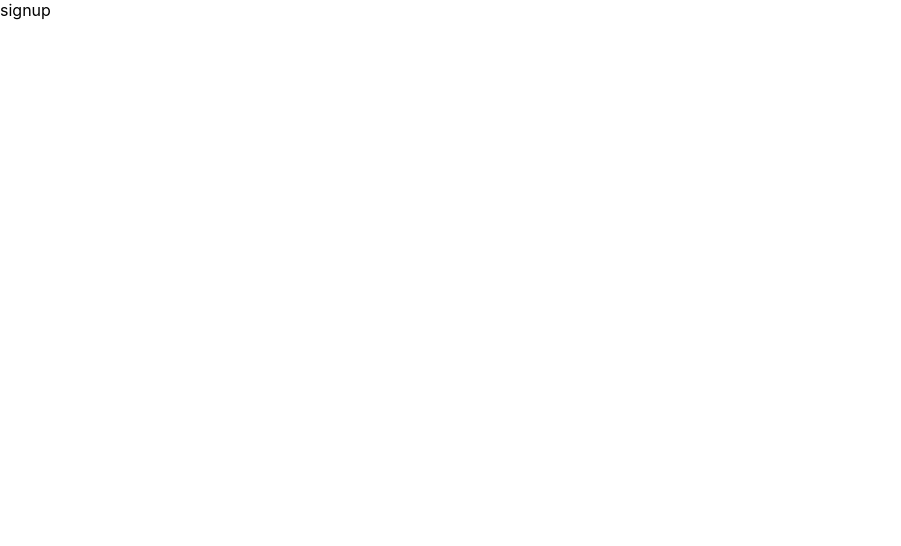
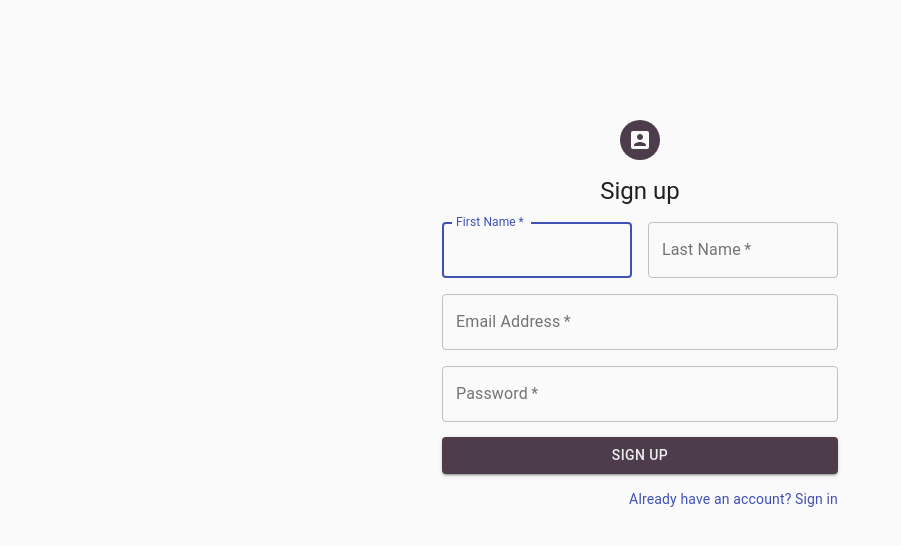
Before and after one commit to zhenyu0519/firebase-signinup-with-redux, a React (Create React App) app: page /signup in a window 1280 px wide. Shown: the top 546 px of the page, without its empty margins (0-901 px from the left). Built offline with nearby package versions, Linux system fonts and the light colour scheme.

Commit message:
create signin signup and home page

```diff
--- a/package.json
+++ b/package.json
@@ -3,10 +3,13 @@
   "version": "0.1.0",
   "private": true,
   "dependencies": {
+    "@material-ui/core": "^4.9.10",
+    "@material-ui/icons": "^4.9.1",
     "@testing-library/jest-dom": "^4.2.4",
     "@testing-library/react": "^9.5.0",
     "@testing-library/user-event": "^7.2.1",
     "firebase": "^7.14.1",
+    "node-sass": "^4.13.1",
     "react": "^16.13.1",
     "react-dom": "^16.13.1",
     "react-redux": "^7.2.0",
--- a/src/components/sign-in/SignIn.jsx
+++ b/src/components/sign-in/SignIn.jsx
@@ -1,9 +1,74 @@
-import React from 'react'
+import React from "react";
+import {
+  Avatar,
+  Button,
+  CssBaseline,
+  TextField,
+  Link,
+  Grid,
+  Container,
+  Typography,
+} from "@material-ui/core";
+import AccountCircleIcon from '@material-ui/icons/AccountCircle';
+import "./signIn.scss";
 
 export default function SignIn() {
-    return (
-        <div>
-            signin
-        </div>
-    )
+  return (
+    <Container component="main" maxWidth="xs">
+      <CssBaseline />
+      <div className="paper">
+        <Avatar className="avatar">
+          <AccountCircleIcon />
+        </Avatar>
+        <Typography component="h1" variant="h5">
+          Sign in
+        </Typography>
+        <form className="form" noValidate>
+          <TextField
+            variant="outlined"
+            margin="normal"
+            color=""
+            required
+            fullWidth
+            id="email"
+            label="Email Address"
+            name="email"
+            autoComplete="email"
+            autoFocus
+          />
+          <TextField
+            variant="outlined"
+            margin="normal"
+            required
+            fullWidth
+            name="password"
+            label="Password"
+            type="password"
+            id="password"
+            autoComplete="current-password"
+          />
+          <Button
+            type="submit"
+            fullWidth
+            variant="contained"
+            className="submit"
+          >
+            Sign In
+          </Button>
+          <Grid container>
+            <Grid item xs>
+              <Link href="#" variant="body2" underline="none">
+                Forgot password?
+              </Link>
+            </Grid>
+            <Grid item>
+              <Link href="#" variant="body2" underline="none" color="secondary">
+                {"Don't have an account? Sign Up"}
+              </Link>
+            </Grid>
+          </Grid>
+        </form>
+      </div>
+    </Container>
+  );
 }
--- /dev/null
+++ b/src/components/sign-in/signIn.scss
@@ -0,0 +1,41 @@
+.paper {
+    margin-top: 15vh;
+    display: flex;
+    flex-direction: column;
+    align-items: center;
+    justify-content: center;
+    .avatar {
+        background-color: #4c3c4c;
+        margin-bottom: 15px;
+    }
+
+    .form {
+        margin-top: 15px;
+        .submit {
+            margin: 15px 0;
+            background-color: #4c3c4c;
+            color: #eeeeee
+        }
+    }
+
+}
+
+// const useStyles = makeStyles((theme) => ({
+//     paper: {
+//       marginTop: theme.spacing(10),
+//       display: "flex",
+//       flexDirection: "column",
+//       alignItems: "center",
+//     },
+//     avatar: {
+//       margin: theme.spacing(1),
+//       backgroundColor: theme.palette.secondary.main,
+//     },
+//     form: {
+//       width: "100%", // Fix IE 11 issue.
+//       marginTop: theme.spacing(1),
+//     },
+//     submit: {
+//       margin: theme.spacing(3, 0, 2),
+//     },
+//   }));
--- a/src/components/sign-up/SignUp.jsx
+++ b/src/components/sign-up/SignUp.jsx
@@ -1,9 +1,98 @@
-import React from 'react'
+import React, { Component } from "react";
+import {
+  Avatar,
+  Button,
+  CssBaseline,
+  TextField,
+  Link,
+  Grid,
+  Container,
+  Typography,
+} from "@material-ui/core";
+import AccountBoxIcon from '@material-ui/icons/AccountBox';
 
-export default function SignUp() {
+class SignUp extends Component {
+  render() {
     return (
-        <div>
-            signup
+      <Container component="main" maxWidth="xs">
+        <CssBaseline />
+        <div className="paper">
+          <Avatar className="avatar">
+            <AccountBoxIcon />
+          </Avatar>
+          <Typography component="h1" variant="h5">
+            Sign up
+          </Typography>
+          <form className="form" noValidate>
+            <Grid container spacing={2}>
+              <Grid item xs={12} sm={6}>
+                <TextField
+                  autoComplete="fname"
+                  name="firstName"
+                  variant="outlined"
+                  required
+                  fullWidth
+                  id="firstName"
+                  label="First Name"
+                  autoFocus
+                />
+              </Grid>
+              <Grid item xs={12} sm={6}>
+                <TextField
+                  variant="outlined"
+                  required
+                  fullWidth
+                  id="lastName"
+                  label="Last Name"
+                  name="lastName"
+                  autoComplete="lname"
+                />
+              </Grid>
+              <Grid item xs={12}>
+                <TextField
+                  variant="outlined"
+                  required
+                  fullWidth
+                  id="email"
+                  label="Email Address"
+                  name="email"
+                  autoComplete="email"
+                />
+              </Grid>
+              <Grid item xs={12}>
+                <TextField
+                  variant="outlined"
+                  required
+                  fullWidth
+                  name="password"
+                  label="Password"
+                  type="password"
+                  id="password"
+                  autoComplete="current-password"
+                />
+              </Grid>
+            </Grid>
+            <Button
+              type="submit"
+              fullWidth
+              variant="contained"
+              color="primary"
+              className="submit"
+            >
+              Sign Up
+            </Button>
+            <Grid container justify="flex-end">
+              <Grid item>
+                <Link href="#" variant="body2" underline="none">
+                  Already have an account? Sign in
+                </Link>
+              </Grid>
+            </Grid>
+          </form>
         </div>
-    )
+      </Container>
+    );
+  }
 }
+
+export default SignUp;
--- /dev/null
+++ b/src/components/sign-up/signUp.scss
@@ -0,0 +1,21 @@
+.paper {
+    margin-top: 15vh;
+    display: flex;
+    flex-direction: column;
+    align-items: center;
+    justify-content: center;
+    .avatar {
+        background-color: #4c3c4c;
+        margin-bottom: 15px;
+    }
+
+    .form {
+        margin-top: 15px;
+        .submit {
+            margin: 15px 0;
+            background-color: #4c3c4c;
+            color: #eeeeee
+        }
+    }
+
+}
--- a/src/pages/home/HomePage.jsx
+++ b/src/pages/home/HomePage.jsx
@@ -1,7 +1,35 @@
 import React, { Component } from "react";
+import {
+  Container,
+  CssBaseline,
+  Avatar,
+  Card,
+  Typography,
+  CardContent,
+} from "@material-ui/core";
+import HomeIcon from "@material-ui/icons/Home";
 
 export default class HomePage extends Component {
   render() {
-    return <div>This is Homepage</div>;
+    return (
+      <Container maxWidth="xs">
+        <CssBaseline />
+        <div className="paper">
+          <Avatar className="avatar">
+            <HomeIcon />
+          </Avatar>
+
+          <Card>
+            <CardContent>
+              <Typography component="h3" variant="h5" gutterBottom>
+                Welcome To Home Page
+              </Typography>
+              <Typography gutterBottom>Name</Typography>
+              <Typography gutterBottom>Email</Typography>
+            </CardContent>
+          </Card>
+        </div>
+      </Container>
+    );
   }
 }
```
Also changed, not shown: 1 other file (tests, documents, lock files or other folders).
